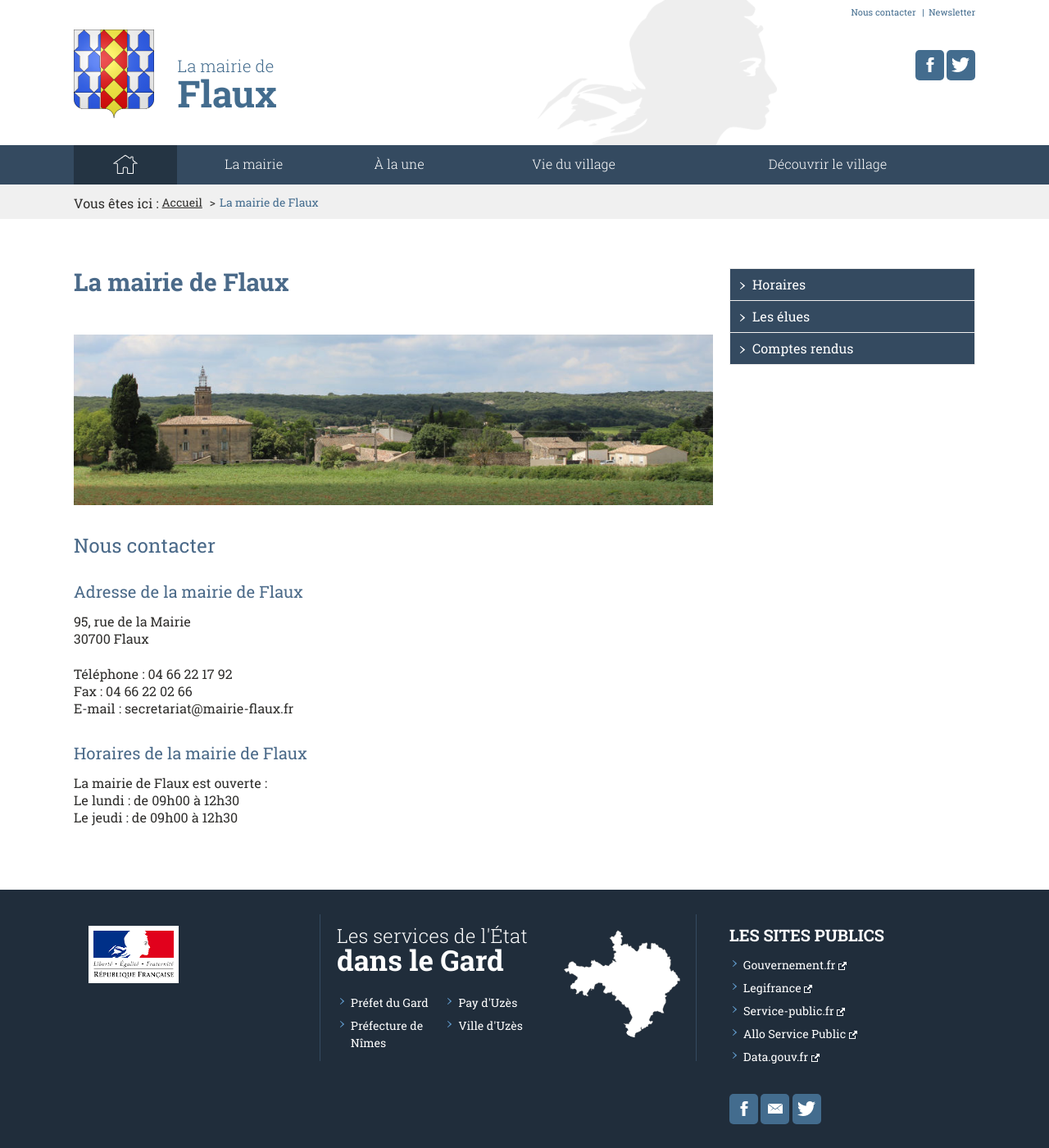
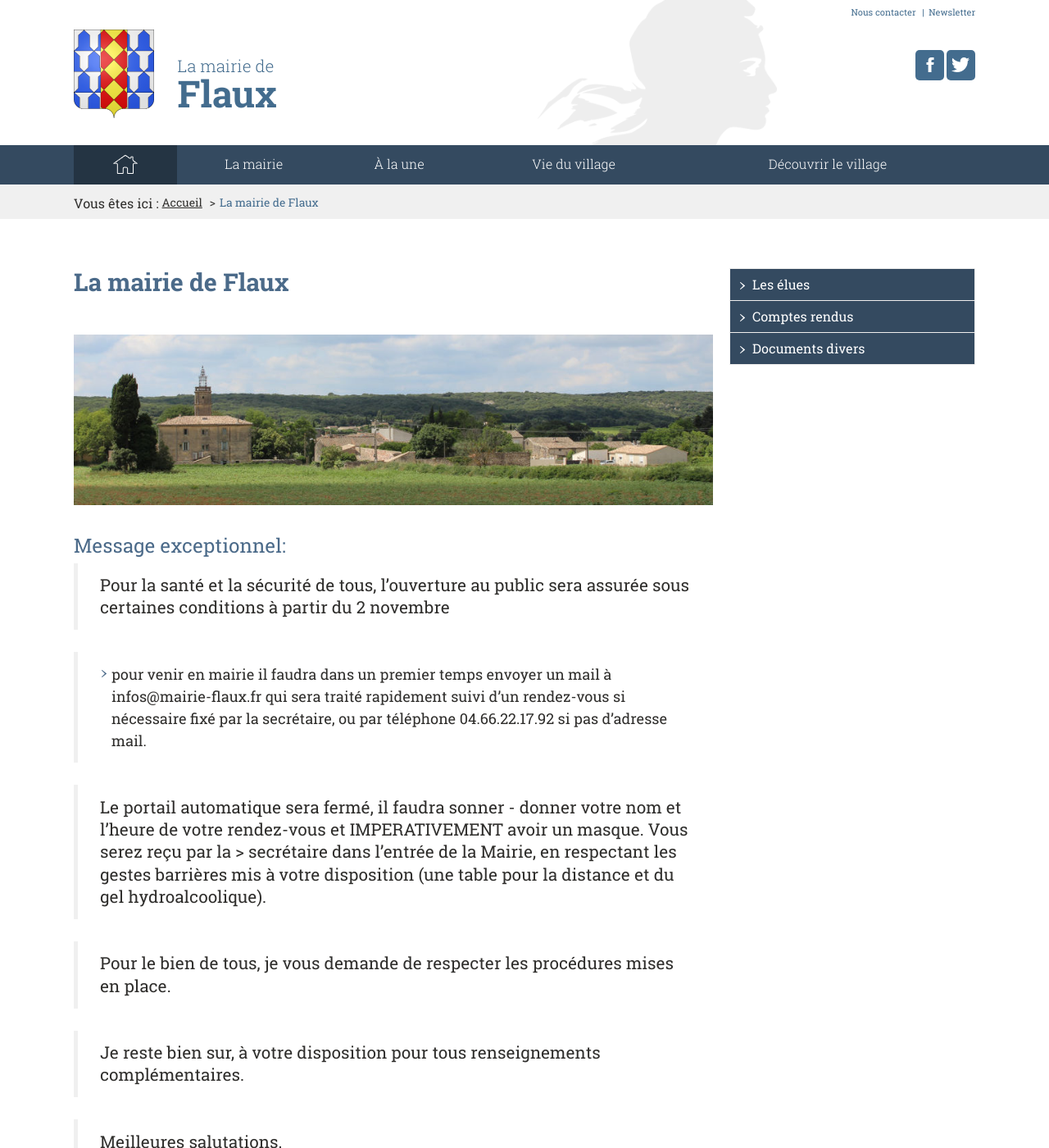
Before and after one commit to Flaux-Village/flaux-village.github.io, a Jekyll site: the page built from mairie.md, in a window 1280 px wide and 1400 px high. Shown: the whole window at 82% size. Built offline with Jekyll 4.4.1, drawn with Linux system fonts in a browser that asks for light colours; our own code applies the rules of GitHub Pages for plain Markdown files; some of the changed text lies outside the part shown.

Commit message:
Edition page mairie

```diff
--- a/mairie.md
+++ b/mairie.md
@@ -7,15 +7,32 @@ titre_page: La mairie de Flaux
 illustration: /assets/illustrations/940_250_Flauxbanner4_3596.jpg
 description_illustration: Mairie de Flaux.
 menu_secondaire:
-- titre: Horaires
-  addresse: /mairie.html
 - titre: Les élues
   addresse: /elus.html
 - titre: Comptes rendus
   addresse: /comptes.html
+- titre: Documents divers
+  addresse: /divers.html
 ---
 
-# Nous contacter
+# Message exceptionnel:
+
+> Pour la santé et la sécurité de tous, l'ouverture au public sera assurée sous certaines conditions à partir du 2 novembre
+
+> - pour venir en mairie il faudra dans un premier temps envoyer un mail à infos@mairie-flaux.fr qui sera traité rapidement suivi d'un rendez-vous si nécessaire
+> fixé par la secrétaire, ou par téléphone 04.66.22.17.92 si pas d'adresse mail.
+
+> Le portail automatique sera fermé, il faudra sonner - donner votre nom et l'heure de votre rendez-vous et IMPERATIVEMENT avoir un masque. Vous serez reçu par la > secrétaire dans l'entrée de la Mairie, en respectant les gestes barrières mis à votre disposition (une table pour la distance et du gel hydroalcoolique).
+
+> Pour le bien de tous, je vous demande de respecter les procédures mises en place.
+
+> Je reste bien sur, à votre disposition pour tous renseignements complémentaires.
+
+> Meilleures salutations.
+
+
+> Le Maire
+> Denis JUVIN
 
 ## Adresse de la mairie de Flaux
 95, rue de la Mairie<br/>
@@ -25,7 +42,7 @@ Téléphone : 04 66 22 17 92<br/>
 Fax : 04 66 22 02 66<br/>
 E-mail : secretariat@mairie-flaux.fr<br/>
 
-## Horaires de la mairie de Flaux
+## Horaires de la mairie de Flaux en temps normaux!
 La mairie de Flaux est ouverte :<br/>
 Le lundi : de 09h00 à 12h30<br/>
 Le jeudi : de 09h00 à 12h30<br/>
```
